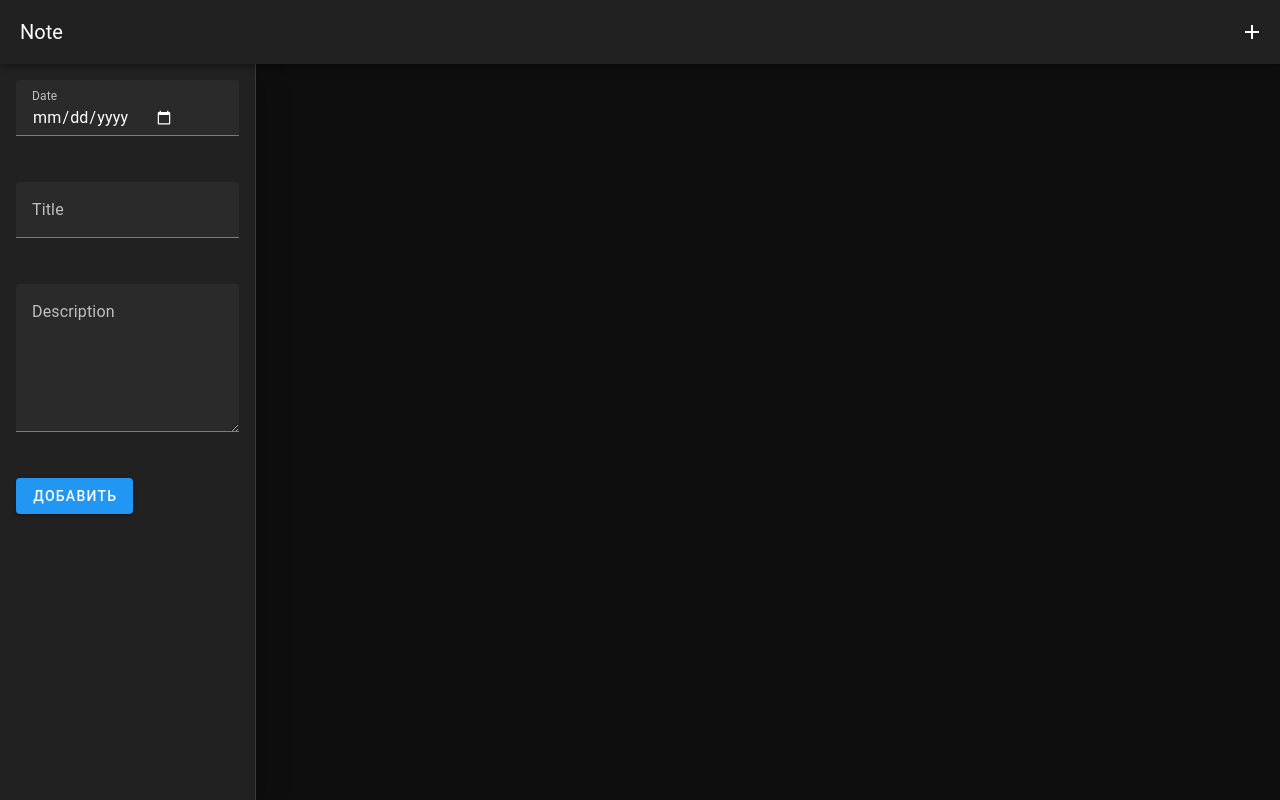
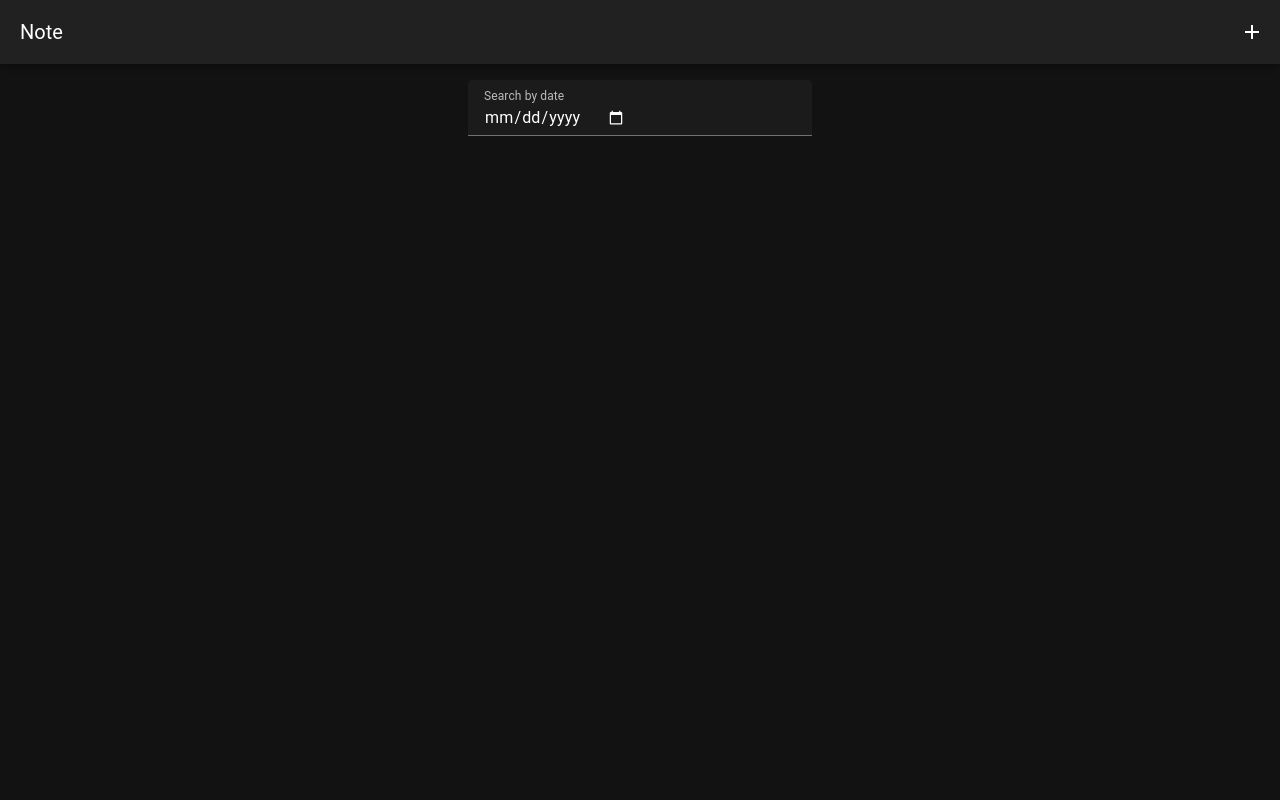
Before and after one commit to Kurbik72/himet, a Vue app: page / in a window 1280 px wide. Built offline with nearby package versions, Linux system fonts and the light colour scheme; the HTML template or start-up script is replaced by a standard one.

Commit message:
add open logic for sideBar and and figured out the architecture for the components

```diff
--- a/src/App.vue
+++ b/src/App.vue
@@ -1,12 +1,9 @@
 <script setup lang="ts">
-import { Header } from '@/components/ui'
-import SideBar from './components/ui/sideBar/sideBar.vue'
+import LayoutsMain from '@/layouts/layouts--main.vue'
 </script>
 
 <template>
   <v-app>
-    <Header />
-
-    <SideBar />
+    <LayoutsMain />
   </v-app>
 </template>
--- /dev/null
+++ b/src/components/home/home--filter.vue
@@ -0,0 +1,14 @@
+<script setup lang="ts"></script>
+
+<template>
+  <v-responsive
+    class="mx-auto mt-4"
+    max-width="344"
+  >
+    <v-text-field
+      label="Search by date"
+      type="date"
+    >
+    </v-text-field>
+  </v-responsive>
+</template>
--- a/src/components/ui/header/Header.vue
+++ b/src/components/layout/Header.vue
@@ -1,5 +1,7 @@
 <script setup lang="ts">
-const emit = defineEmits(['change'])
+const emit = defineEmits<{
+  (event: 'change'): void
+}>()
 import { mdiPlus } from '@mdi/js'
 </script>
 
--- a/src/components/ui/sideBar/sideBar.vue
+++ b/src/components/layout/sideBar.vue
@@ -1,7 +1,7 @@
 <script setup lang="ts">
-import FormInSideBar from '../formInSideBar/FormInSideBar.vue'
+import FormInSideBar from '@/components/drawer/FormInSideBar.vue'
 
-const { modelValue = true } = defineProps({
+const props = defineProps({
   modelValue: Boolean,
 })
 const emit = defineEmits(['update:modelValue'])
@@ -9,12 +9,12 @@ const emit = defineEmits(['update:modelValue'])
 
 <template>
   <v-navigation-drawer
-    :model-value="modelValue"
+    :model-value="props.modelValue"
     temporary
     @update:model-value="emit('update:modelValue')"
   >
     <FormInSideBar
-      :is-open="modelValue"
+      :is-open="props.modelValue"
       @close="emit('update:modelValue')"
     />
   </v-navigation-drawer>
--- a/src/components/ui/index.ts
+++ /dev/null
@@ -1,3 +0,0 @@
-import Header from './header/Header.vue'
-
-export { Header }
--- /dev/null
+++ b/src/layouts/layouts--main.vue
@@ -0,0 +1,19 @@
+<script setup lang="ts">
+import Header from '@/components/layout/Header.vue'
+import SideBar from '@/components/layout/sideBar.vue'
+import HomeFilter from '@/components/home/home--filter.vue'
+import { ref } from 'vue'
+
+const isActive = ref(false)
+const showSideBar = () => {
+  isActive.value = !isActive.value
+}
+</script>
+
+<template>
+  <v-layout>
+    <Header @change="showSideBar" />
+    <v-main><HomeFilter /></v-main>
+    <SideBar v-model="isActive" />
+  </v-layout>
+</template>
```
Also changed, not shown: src/pages/home--page.vue (added, +7 -0 lines), src/components/drawer/FormInSideBar.vue (renamed from src/components/ui/formInSideBar/FormInSideBar.vue).
